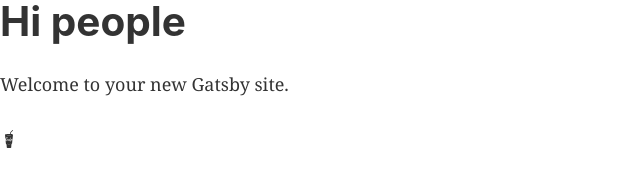
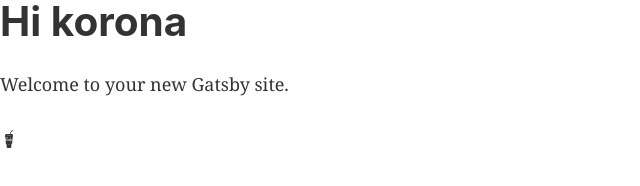
Before and after one commit to vladimir-tomic/gatsby-maga-project, a Gatsby site: page / in a window 1280 px wide. Shown: the full height of the page, 0-640 px from the left. Built offline with nearby package versions, Linux system fonts and the light colour scheme; Gatsby itself is replaced by a stand-in of ours.

Commit message:
moj drugi commit

```diff
--- a/src/pages/index.js
+++ b/src/pages/index.js
@@ -7,7 +7,7 @@ import { FaGulp } from "react-icons/fa"
 const IndexPage = () => (
   <Layout>
     <SEO title="Home" keywords={[`gatsby`, `application`, `react`]} />
-    <h1>Hi people</h1>
+    <h1>Hi korona</h1>
     <p>Welcome to your new Gatsby site.</p>
     <FaGulp />
   </Layout>
```
